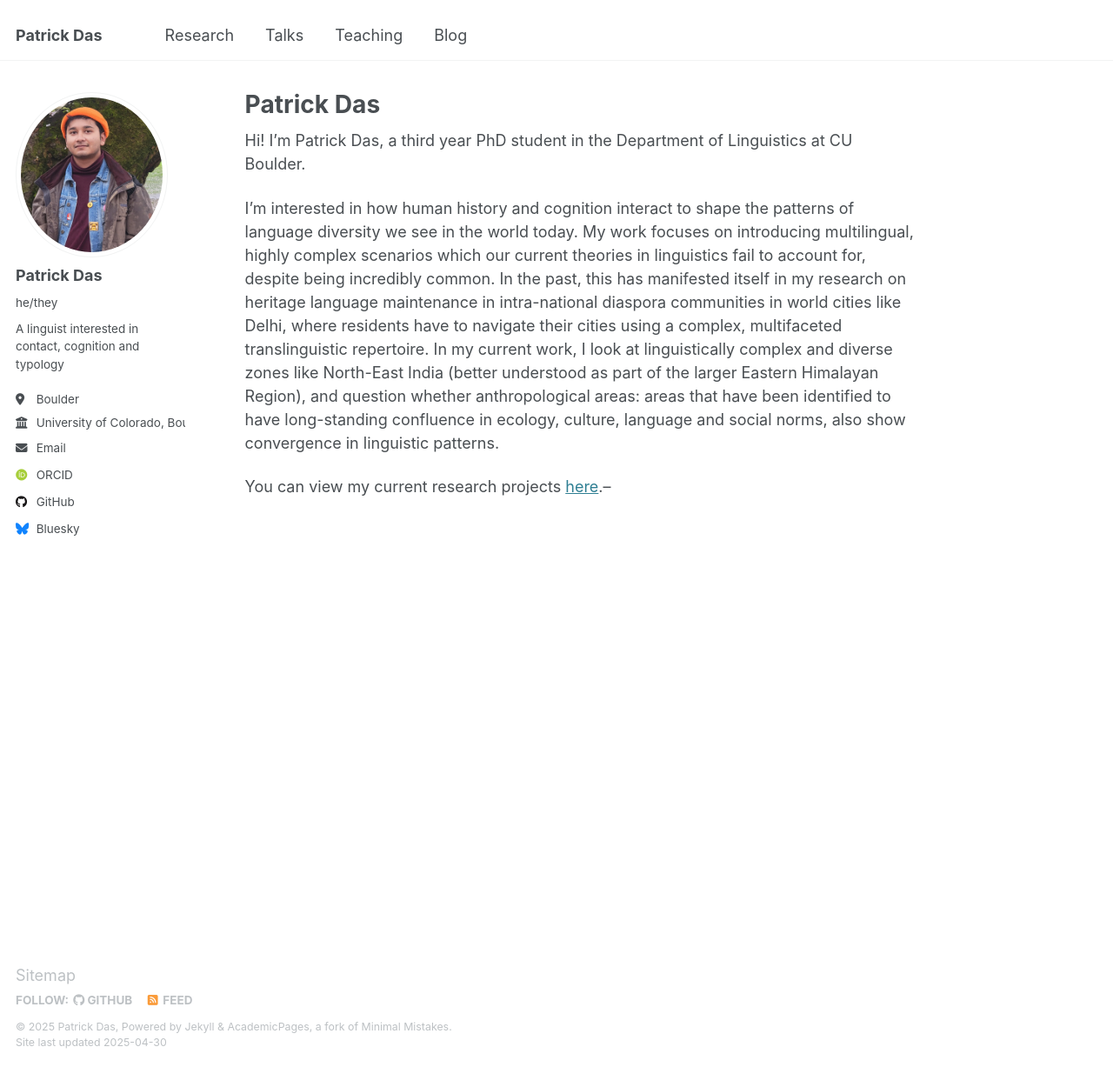
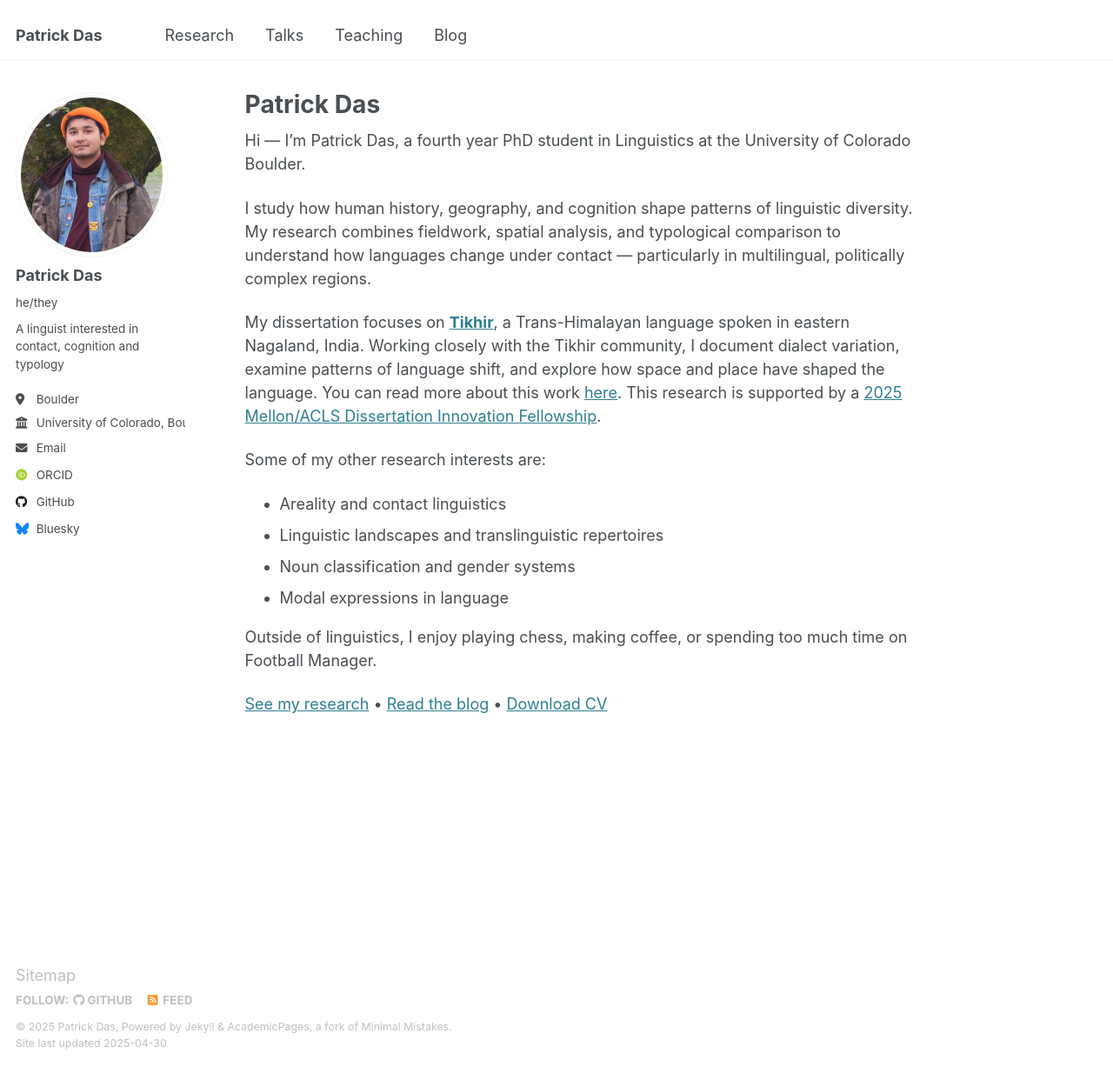
Before and after one commit to patrickdas/patrickdas.github.io, a Jekyll site: the page built from _pages/about.md, in a window 1280 px wide and 1227 px high. Shown: the whole window at 87% size. Built offline with Jekyll 4.4.1, drawn with Linux system fonts in a browser that asks for light colours; some web fonts are replaced.

Commit message:
Update about.md

```diff
--- a/_pages/about.md
+++ b/_pages/about.md
@@ -6,8 +6,19 @@ redirect_from:
   - /about/
   - /about.html
 ---
-Hi! I'm Patrick Das, a third year PhD student in the Department of Linguistics at CU Boulder.
 
-I'm interested in how human history and cognition interact to shape the patterns of language diversity we see in the world today. My work focuses on introducing multilingual, highly complex scenarios which our current theories in linguistics fail to account for, despite being incredibly common. In the past, this has manifested itself in my research on heritage language maintenance in intra-national diaspora communities in world cities like Delhi, where residents have to navigate their cities using a complex, multifaceted translinguistic repertoire. In my current work, I look at linguistically complex and diverse zones like North-East India (better understood as part of the larger Eastern Himalayan Region), and question whether anthropological areas: areas that have been identified to have long-standing confluence in ecology, culture, language and social norms, also show convergence in linguistic patterns.
+Hi — I’m Patrick Das, a fourth year PhD student in Linguistics at the University of Colorado Boulder.
 
-You can view my current research projects [here](https://patrickdas.github.io/research/).--
+I study how human history, geography, and cognition shape patterns of linguistic diversity. My research combines fieldwork, spatial analysis, and typological comparison to understand how languages change under contact — particularly in multilingual, politically complex regions.
+
+My dissertation focuses on [**Tikhir**](https://glottolog.org/resource/languoid/id/tikh1241), a Trans-Himalayan language spoken in eastern Nagaland, India. Working closely with the Tikhir community, I document dialect variation, examine patterns of language shift, and explore how space and place have shaped the language. You can read more about this work [here](/tikhir/). This research is supported by a [2025 Mellon/ACLS Dissertation Innovation Fellowship](https://www.acls.org/fellow-grantees/patrick-das/).
+
+Some of my other research interests are:
+- Areality and contact linguistics
+- Linguistic landscapes and translinguistic repertoires
+- Noun classification and gender systems
+- Modal expressions in language
+
+Outside of linguistics, I enjoy playing chess, making coffee, or spending too much time on Football Manager.
+
+[See my research](/research/) • [Read the blog](/blog/) • [Download CV](/cv/)
```
